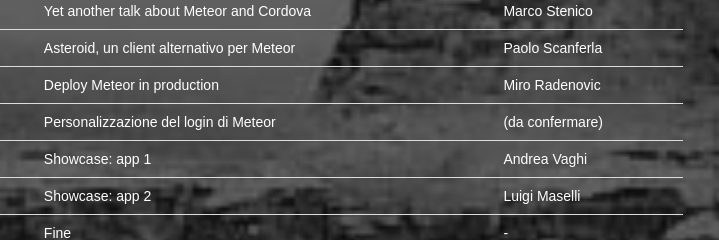
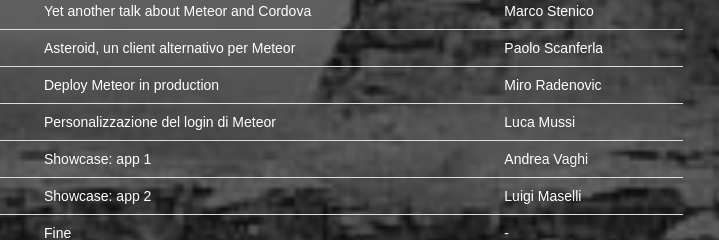
Before and after one commit to meteor-italia/meteor-italia.github.io, a plain HTML site: page index.html in a window 1280 px wide. Shown: the part 2953-3193 px from the top of the page, 322-1041 px from the left. Drawn offline with nearby package versions, Linux system fonts and the light colour scheme; some packages are replaced by stand-ins of ours; a web font is replaced by a local one.

Commit message:
new speaker confirm

```diff
--- a/index.html
+++ b/index.html
@@ -171,7 +171,7 @@
                       <tr>
                         <td>16:30</td>
                         <td>Personalizzazione del login di Meteor</td>
-                        <td>(da confermare)</td>
+                        <td>Luca Mussi</td>
                       </tr>
                       <tr>
                         <td>17:00</td>
```
